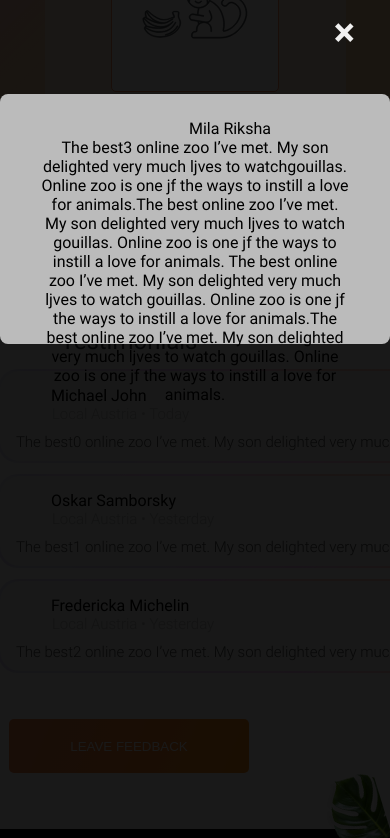
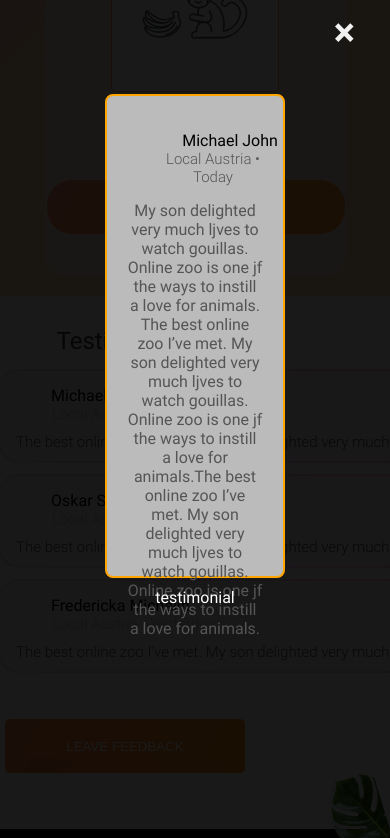
Before and after one commit to aoneban/migrate-from-rss, a plain HTML site: page online-zoo/pages/main/index.html in a window 390 px wide. Both pictures are taken after a click on the element 253 px from the left and 3247 px from the top of the page. Shown: the part 2831-3669 px from the top of the page. Drawn offline with Linux system fonts and the light colour scheme.

Commit message:
create: add modal testimonials

```diff
--- a/online-zoo/pages/donate/css/style.css
+++ b/online-zoo/pages/donate/css/style.css
@@ -6,7 +6,6 @@ section {
   max-width: 1160px;
   margin: 0 auto;
 }
-
 
 .bg__wrapper {
   display: block;
--- a/online-zoo/pages/donate/index.html
+++ b/online-zoo/pages/donate/index.html
@@ -5,6 +5,7 @@
     <meta http-equiv="X-UA-Compatible" content="IE=edge" />
     <meta name="viewport" content="width=device-width, initial-scale=1.0" />
     <link rel="stylesheet" href="./css/style.css" />
+    <script src="index.js" defer></script>
     <title>Watch your favorite animal online</title>
   </head>
   <body>
@@ -30,7 +31,8 @@
               </li>
               <li class="header__item header__donate">
                 <a href="./index.html" class="header__link donate__about"
-                  >Donate</a>
+                  >Donate</a
+                >
               </li>
               <li class="header__item header__contact">
                 <a href="#" class="header__link">Contact us</a>
@@ -43,7 +45,11 @@
         </div>
       </div>
       <div class="bg__donats">
-        <img src="../../assets/images/panda_bg.jpg" alt="" class="css-adaptive" />
+        <img
+          src="../../assets/images/panda_bg.jpg"
+          alt=""
+          class="css-adaptive"
+        />
       </div>
     </header>
 
@@ -91,64 +97,75 @@
             <div class="radio__buttons__wrapper__2">
               <div class="line__radio__2"></div>
               <label class="radio__buttons__container__2">
-                <input type="radio" name="radio" class="input__donate__2" />
+                <input
+                  type="radio"
+                  name="radio"
+                  class="input__donate__2"
+                  value="5000"
+                />
                 <span class="mark__check__2 mark__check__start__2"></span>
-              </label>
-              <label class="radio__buttons__container__2">
-                <input type="radio" name="radio" class="input__donate__2" />
-                <span class="mark__check__2"></span>
               </label>
               <label class="radio__buttons__container__2">
                 <input
                   type="radio"
-                  checked="checked"
                   name="radio"
                   class="input__donate__2"
+                  value="2000"
                 />
                 <span class="mark__check__2"></span>
               </label>
               <label class="radio__buttons__container__2">
                 <input
                   type="radio"
-                  checked="checked"
                   name="radio"
                   class="input__donate__2"
+                  value="1000"
+                  checked
                 />
                 <span class="mark__check__2"></span>
               </label>
               <label class="radio__buttons__container__2">
                 <input
                   type="radio"
-                  checked="checked"
                   name="radio"
                   class="input__donate__2"
+                  value="500"
                 />
                 <span class="mark__check__2"></span>
               </label>
               <label class="radio__buttons__container__2">
                 <input
                   type="radio"
-                  checked="checked"
                   name="radio"
                   class="input__donate__2"
+                  value="250"
                 />
                 <span class="mark__check__2"></span>
               </label>
               <label class="radio__buttons__container__2">
                 <input
                   type="radio"
-                  checked="checked"
                   name="radio"
                   class="input__donate__2"
+                  value="100"
                 />
                 <span class="mark__check__2"></span>
               </label>
               <label class="radio__buttons__container__2">
                 <input
                   type="radio"
-                  checked="checked"
                   name="radio"
                   class="input__donate__2"
+                  value="50"
+                />
+                <span class="mark__check__2"></span>
+              </label>
+              <label class="radio__buttons__container__2">
+                <input
+                  type="radio"
+                  name="radio"
+                  class="input__donate__2"
+                  value="25"
                 />
                 <span class="mark__check__2"></span>
               </label>
@@ -156,35 +173,35 @@
           </div>
           <div class="list__sum">
             <div class="sum__item">
-              <img src="../../assets/icons/dollars.svg" alt="dollar">
+              <img src="../../assets/icons/dollars.svg" alt="dollar" />
               <span class="choise__sum">5000</span>
             </div>
             <div class="sum__item">
-              <img src="../../assets/icons/dollars.svg" alt="dollar">
+              <img src="../../assets/icons/dollars.svg" alt="dollar" />
               <span class="choise__sum">2000</span>
             </div>
             <div class="sum__item">
-              <img src="../../assets/icons/dollars.svg" alt="dollar">
+              <img src="../../assets/icons/dollars.svg" alt="dollar" />
               <span class="choise__sum">1000</span>
             </div>
             <div class="sum__item">
-              <img src="../../assets/icons/dollars.svg" alt="dollar">
+              <img src="../../assets/icons/dollars.svg" alt="dollar" />
               <span class="choise__sum">500</span>
             </div>
             <div class="sum__item">
-              <img src="../../assets/icons/dollars.svg" alt="dollar">
+              <img src="../../assets/icons/dollars.svg" alt="dollar" />
               <span class="choise__sum">250</span>
             </div>
             <div class="sum__item">
-              <img src="../../assets/icons/dollars.svg" alt="dollar">
+              <img src="../../assets/icons/dollars.svg" alt="dollar" />
               <span class="choise__sum">100</span>
             </div>
             <div class="sum__item">
-              <img src="../../assets/icons/dollars.svg" alt="dollar">
+              <img src="../../assets/icons/dollars.svg" alt="dollar" />
               <span class="choise__sum">50</span>
             </div>
             <div class="sum__item">
-              <img src="../../assets/icons/dollars.svg" alt="dollar">
+              <img src="../../assets/icons/dollars.svg" alt="dollar" />
               <span class="choise__sum">25</span>
             </div>
           </div>
@@ -192,8 +209,9 @@
             <input
               type="number"
               onkeypress="this.value=this.value.substring(0,3);"
-              value="5"
+              value="1000"
               placeholder="Another amount"
+              class="anoteher__amount"
             />
             <img src="../../assets/icons/dollar.svg" alt="dollar" />
           </div>
@@ -204,8 +222,7 @@
               <span class="mark__check"></span>
             </label>
             <label class="radio__buttons__container"
-              >Once
-              <input type="radio" checked="checked" name="radio" />
+              >Once <input type="ra name="radio" />
               <span class="mark__check"></span>
             </label>
           </div>
--- a/online-zoo/pages/main/css/blocks/testimonials.css
+++ b/online-zoo/pages/main/css/blocks/testimonials.css
@@ -1,3 +1,18 @@
+.modalka {
+  display: block; /* Hidden by default */
+  position: fixed; /* Stay in place */
+  z-index: 1; /* Sit on top */
+  padding-top: 100px; /* Location of the box */
+  left: 0;
+  top: 0;
+  width: 100%; /* Full width */
+  height: 100%; /* Full height */
+  overflow: auto; /* Enable scroll if needed */
+  background-color: rgb(0,0,0); /* Fallback color */
+  background-color: rgba(0,0,0,0.9); /* Black w/ opacity */
+  transition: 1s ease-in-out;
+}
+
 .testimonials {
   max-width: 1160px;
   margin: 0 auto;
@@ -236,7 +251,10 @@ input[type="range"]::slider-thumb {
 /* 100% Image Width on Smaller Screens */
 @media only screen and (max-width: 700px){
   .modal-content {
-    width: 100%;
+    width: 46%;
+    height: 65%;
+    padding: 20px;
+    border: 2px solid orange;
   }
 }
 
--- a/online-zoo/pages/main/index.html
+++ b/online-zoo/pages/main/index.html
@@ -509,7 +509,7 @@
           <p class="user__name">Michael John</p>
           <p class="user__address">Local Austria • Today</p>
           <p class="user__text">
-            The best0 online zoo I’ve met. My son delighted very much ljves to
+            The best online zoo I’ve met. My son delighted very much ljves to
             watch <span class="short-text"> gouillas. Online zoo is one jf the ways to instill a love for
             animals.The best online zoo I’ve met.<span class="long-text">My son delighted very much
               ljves to watch gouillas. Online zoo is one jf the ways to instill a
@@ -529,7 +529,7 @@
           <p class="user__name">Oskar Samborsky</p>
           <p class="user__address">Local Austria • Yesterday</p>
           <p class="user__text">
-            The best1 online zoo I’ve met. My son delighted very much ljves to
+            The best online zoo I’ve met. My son delighted very much ljves to
             watch <span class="short-text"> gouillas. Online zoo is one jf the ways to instill a love for
             animals.The best online zoo<span class="long-text">I’ve met. My son delighted very much
               ljves to watch gouillas. Online zoo is one jf the ways to instill a
@@ -549,7 +549,7 @@
           <p class="user__name">Fredericka Michelin</p>
           <p class="user__address">Local Austria • Yesterday</p>
           <p class="user__text">
-            The best2 online zoo I’ve met. My son delighted very much ljves to
+            The best online zoo I’ve met. My son delighted very much ljves to
             watch<span class="short-text">gouillas. Online zoo is one jf the ways to instill a love for
             animals.The best online zoo I’ve met.<span class="long-text">My son delighted very much
               ljves to watch gouillas. Online zoo is one jf the ways to instill a
@@ -727,14 +727,11 @@
       <button type="button" class="button button__testimonials">
         leave feedback
       </button>
-
       <div id="myModal" class="modal">
         <span class="close">&times;</span>
         <div class="modal-content" id="img01">
         <div id="caption"></div>
       </div>
-
-
     </section>
     <div class="palm_right">
       <img src="../../assets/images/leav_foto.png" alt="palm" />
--- a/online-zoo/pages/main/index.js
+++ b/online-zoo/pages/main/index.js
@@ -65,41 +65,57 @@ document.getElementById("myRange").addEventListener("input", () => {
   }
 });
 
-//modal
-let modal = document.getElementById("myModal");
-newModal();
-function newModal() {
+//modal testimonials//
+
+(function () {
   let modal = document.getElementById("myModal");
-  const nodeList = Array.from(document.querySelectorAll(".user__text"));
+  let modalContent = document.getElementById("img01");
   let opinion = document.querySelectorAll(".opinion");
-  let userName = Array.from(document.querySelectorAll(".user__name"));
-  var modalImg = document.getElementById("img02");
-  var captionText = document.getElementById("caption");
-  if (screen < 650) {
+  let captionText = document.getElementById("caption");
+  let close = document.querySelector(".close");
+
+  if (screen < 840) {
     opinion.forEach((el) => {
-      el.addEventListener("click", (e) => {
-        let num = 0;
-        modal.style.display = "block";
-        captionText.innerHTML = `
-        <p class="user__name">${userName[3].innerHTML}</p>
-        <img
-            id="img02"
-            src="../../assets/images/Vector.png"
-            alt="user_1"
-            class="user__logo"
-          />
-        <p>${nodeList[3].innerText}</p>
-        `;
-        console.log(u);
-      });
-    });
-    document.querySelector(".close").addEventListener("click", () => {
-      modal.style.display = "none";
+      el.addEventListener(
+        "click",
+        (e) => {
+          let name = e.currentTarget.querySelector(".user__name");
+          let address = e.currentTarget.querySelector(".user__address");
+          let img = e.currentTarget.querySelector(".user__logo");
+          let text = e.currentTarget.querySelector('.user__text .long-text')
+          let cloneText = text.cloneNode(true);
+          let cloneImg = img.cloneNode(true);
+          let cloneName = name.cloneNode(true);
+          let cloneAddress = address.cloneNode(true);
+          cloneImg.style.position = 'relative'
+          cloneImg.style.left = '20px'
+          cloneAddress.style.color = "#555";
+          cloneText.style.display = "block"
+          cloneText.style.color = "#555"
+          cloneText.style.marginTop = "15px"
+          console.log(text);
+          modalContent.appendChild(cloneImg);
+          modalContent.appendChild(cloneName);
+          modalContent.appendChild(cloneAddress);
+          modalContent.appendChild(cloneText);
+          modal.style.display = "block";
+          captionText.innerText = "testimonial";
+          captionText.style.color = "#ffffff";
+          modal.appendChild(captionText);
+          close.addEventListener("click", () => {
+            cloneText.remove()
+            cloneImg.remove();
+            cloneName.remove();
+            cloneAddress.remove();
+            modal.style.display = "none";
+          });
+        },
+      );
     });
   }
-}
+})();
 
-//modal-menu
+//burger-menu//
 function myFunction() {
   var x = document.getElementById("myLinks");
   if (x.style.display === "block") {
```
Also changed, not shown: online-zoo/pages/donate/index.js (+9 -0 lines), online-zoo/pages/main/style.css (line endings or trailing spaces).
